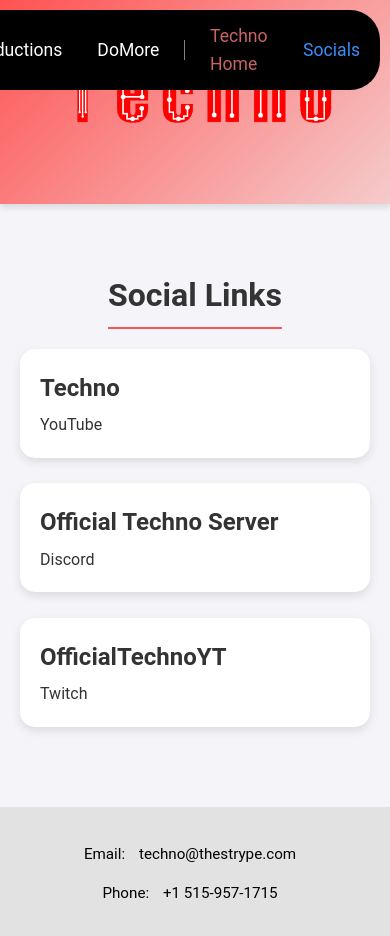
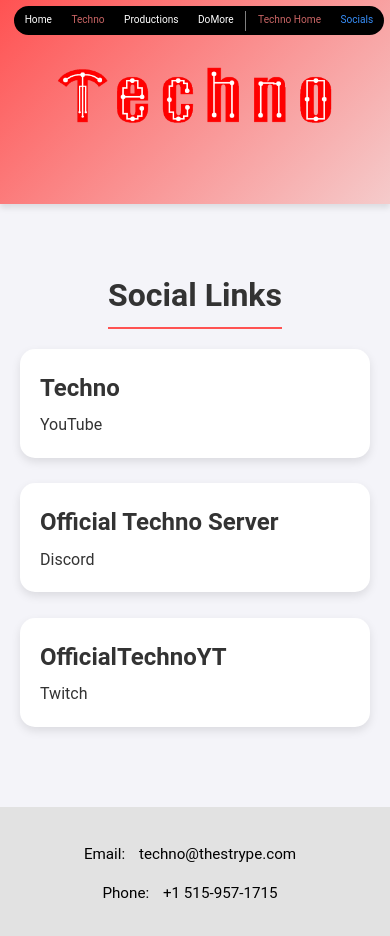
Before and after one commit to OfficialTechnoYT/techno, a plain HTML site: page socials/index.html in a window 390 px wide. Drawn offline with Linux system fonts and the light colour scheme; files whose address does not match are found by name.

Commit message:
Update index.html

```diff
--- a/socials/index.html
+++ b/socials/index.html
@@ -78,6 +78,21 @@
             border-radius: 20px;
             transition: background 0.3s ease, color 0.3s ease;
         }
+
+	@media (max-width: 694px) {
+		.nav-container {
+			top: 1.5vw;
+			right: 1.5vw;
+			padding: 0.7vw 0.8vw;
+			gap: 1vw;
+		}
+
+		.nav-container a {
+			font-size: 2.6vw;
+			padding: 1vw 2vw;
+			border-radius: 100vw;
+		}
+	}
 
 	.nav-separator {
 		width: 1px;
```
